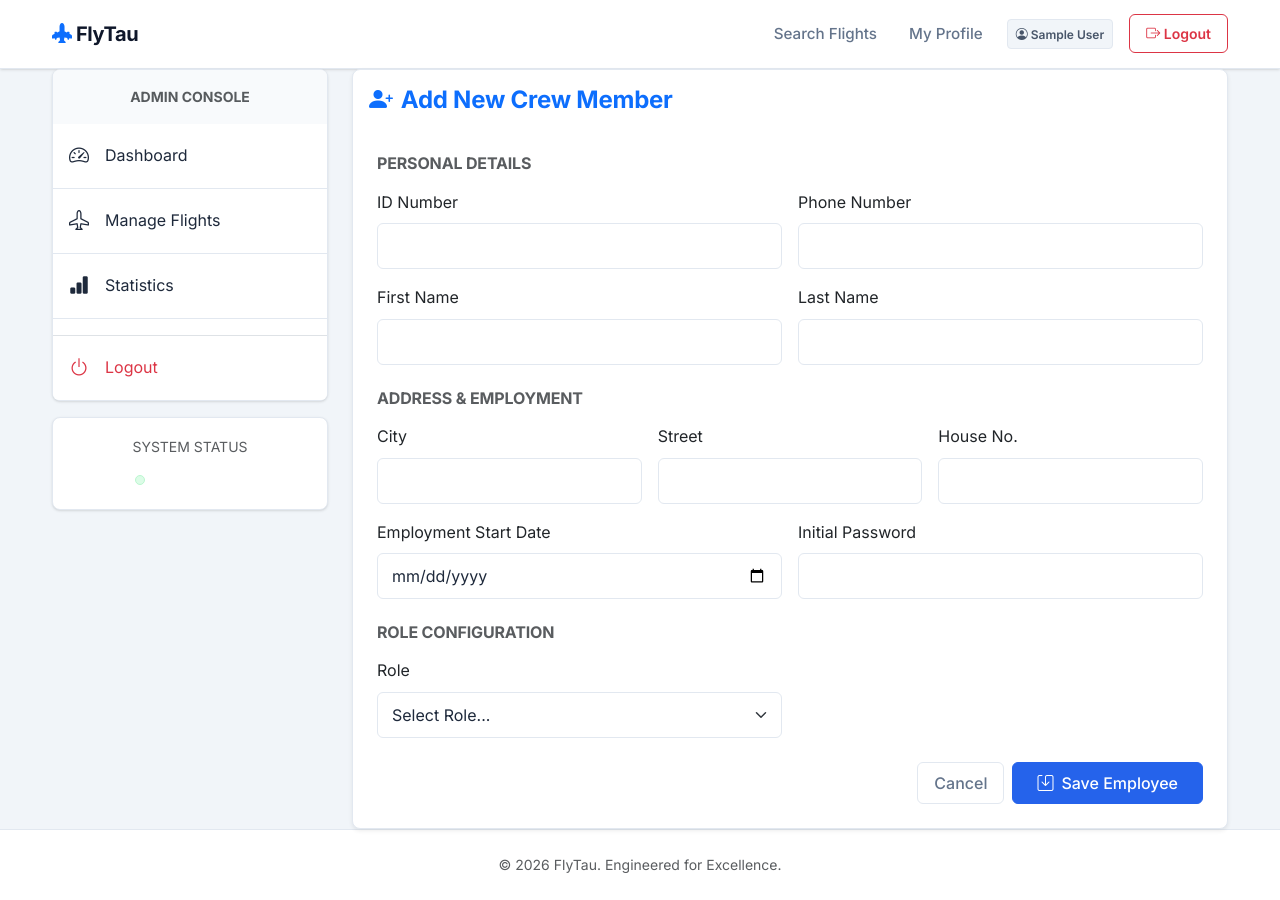
After one commit to RoySabag/flytau, a Flask app: page /admin/add_crew in a window 1280 px wide. The commit adds this page. Run offline with Flask 3, Linux system fonts and the light colour scheme; the visitor is signed in with stand-in values (Sample User, id 1).

Commit message:
Added statistics dashboard and admin routes

```diff
--- a/app/routes/admin_routes.py
+++ b/app/routes/admin_routes.py
@@ -3,6 +3,7 @@ from app.classes.db_manager import DB
 from app.models.daos.flight_dao import FlightDAO
 from app.models.daos.aircrafts_dao import AircraftDAO
 from app.models.daos.crewscheduler import CrewScheduler
+from app.models.daos.statistics_dao import StatisticsDAO
 from datetime import datetime
 
 admin_bp = Blueprint('admin', __name__)
@@ -11,6 +12,7 @@ admin_bp = Blueprint('admin', __name__)
 flight_dao = FlightDAO(DB)
 aircraft_dao = AircraftDAO(DB)
 crew_scheduler = CrewScheduler(DB)
+stats_dao = StatisticsDAO(DB)
 
 @admin_bp.route('/login', methods=['GET', 'POST'])
 def login():
@@ -196,3 +198,93 @@ def create_flight_step3():
 def view_flights():
     flights = flight_dao.get_all_active_flights()
     return render_template('admin/flights.html', flights=flights)
+
+@admin_bp.route('/cancel_flight/<int:flight_id>', methods=['POST'])
+def cancel_flight(flight_id):
+    if not session.get('admin_logged_in'):
+        return redirect(url_for('admin.login'))
+
+    result = flight_dao.cancel_flight_transaction(flight_id)
+
+    if result['status'] == 'success':
+        flash(result['message'], "success")
+    else:
+        flash(f"Error: {result['message']}", "danger")
+
+    return redirect(url_for('admin.view_flights'))
+
+@admin_bp.route('/add_crew', methods=['GET', 'POST'])
+def add_crew():
+    if not session.get('admin_logged_in'):
+        return redirect(url_for('admin.login'))
+
+    if request.method == 'POST':
+        # Extract form data
+        id_number = request.form.get('id_number')
+        first_name = request.form.get('first_name')
+        last_name = request.form.get('last_name')
+        phone_number = request.form.get('phone_number')
+        city = request.form.get('city')
+        street = request.form.get('street')
+        house_no = request.form.get('house_no')
+        start_date = request.form.get('start_date')
+        role_id = request.form.get('role_id')
+        password = request.form.get('password')
+
+        # Checkbox returns '1' if checked, else None
+        long_haul = 1 if request.form.get('long_haul') else 0
+
+        # Basic Validation
+        if not all([id_number, first_name, last_name, role_id]):
+            flash("Error: Missing required fields.", "danger")
+            return redirect(url_for('admin.add_crew'))
+
+        if role_id == '1':
+             flash("Error: Creating new Admin users is not allowed.", "danger")
+             return redirect(url_for('admin.add_crew'))
+
+        # Use the employee_dao from current_app as initialized in run.py
+        # Or better, use the instance attached to the connection/blueprint logic if available.
+        # Looking at login route: employee_dao = current_app.employee_dao
+
+        try:
+            employee_dao = current_app.employee_dao
+            # Check if ID exists (would ideally be in DAO but catching DB error is ok too)
+            existing = employee_dao.get_employee_by_id(id_number)
+            if existing:
+                flash(f"Error: Employee with ID {id_number} already exists.", "danger")
+                return redirect(url_for('admin.add_crew'))
+
+            employee_dao.add_employee(
+                id_number, first_name, last_name, phone_number,
+                city, street, house_no, start_date, role_id,
+                password, long_haul
+            )
+            flash(f"Employee {first_name} {last_name} added successfully!", "success")
+            return redirect(url_for('admin.dashboard'))
+
+        except Exception as e:
+            flash(f"Error adding employee: {str(e)}", "danger")
+            return redirect(url_for('admin.add_crew'))
+
+    return render_template('admin/add_crew.html', active_page='add_crew')
+
+@admin_bp.route('/dashboard/statistics')
+def statistics():
+    if not session.get('admin_logged_in'):
+        return redirect(url_for('admin.login'))
+
+    # Fetch Data
+    kpi_occupancy = stats_dao.get_avg_fleet_occupancy()
+    rev_by_manufacturer = stats_dao.get_revenue_by_manufacturer()
+    emp_hours = stats_dao.get_employee_flight_hours()
+    cancel_rates = stats_dao.get_monthly_cancellation_rate()
+    aircraft_activity = stats_dao.get_monthly_aircraft_activity()
+
+    return render_template('admin/statistics.html',
+                           active_page='statistics',
+                           kpi_occupancy=kpi_occupancy,
+                           rev_by_manufacturer=rev_by_manufacturer,
+                           emp_hours=emp_hours,
+                           cancel_rates=cancel_rates,
+                           aircraft_activity=aircraft_activity)
--- /dev/null
+++ b/templates/admin/add_crew.html
@@ -0,0 +1,98 @@
+{% extends 'admin/base.html' %}
+
+{% block admin_content %}
+<div class="card shadow-sm border-0">
+    <div class="card-header bg-transparent border-0 py-3 d-flex justify-content-between align-items-center">
+        <h4 class="mb-0 fw-bold text-primary"><i class="bi bi-person-plus-fill me-2"></i>Add New Crew Member</h4>
+    </div>
+    <div class="card-body p-4">
+        <form method="POST" action="{{ url_for('admin.add_crew') }}" class="needs-validation" novalidate>
+
+            <h6 class="text-uppercase fw-bold text-muted mb-3">Personal Details</h6>
+            <div class="row g-3 mb-4">
+                <div class="col-md-6">
+                    <label for="id_number" class="form-label">ID Number</label>
+                    <input type="text" class="form-control" id="id_number" name="id_number" required>
+                </div>
+                <div class="col-md-6">
+                    <label for="phone_number" class="form-label">Phone Number</label>
+                    <input type="text" class="form-control" id="phone_number" name="phone_number" required>
+                </div>
+                <div class="col-md-6">
+                    <label for="first_name" class="form-label">First Name</label>
+                    <input type="text" class="form-control" id="first_name" name="first_name" required>
+                </div>
+                <div class="col-md-6">
+                    <label for="last_name" class="form-label">Last Name</label>
+                    <input type="text" class="form-control" id="last_name" name="last_name" required>
+                </div>
+            </div>
+
+            <h6 class="text-uppercase fw-bold text-muted mb-3">Address & Employment</h6>
+            <div class="row g-3 mb-4">
+                <div class="col-md-4">
+                    <label for="city" class="form-label">City</label>
+                    <input type="text" class="form-control" id="city" name="city" required>
+                </div>
+                <div class="col-md-4">
+                    <label for="street" class="form-label">Street</label>
+                    <input type="text" class="form-control" id="street" name="street" required>
+                </div>
+                <div class="col-md-4">
+                    <label for="house_no" class="form-label">House No.</label>
+                    <input type="text" class="form-control" id="house_no" name="house_no" required>
+                </div>
+                <div class="col-md-6">
+                    <label for="start_date" class="form-label">Employment Start Date</label>
+                    <input type="date" class="form-control" id="start_date" name="start_date" required>
+                </div>
+                <div class="col-md-6">
+                    <label for="password" class="form-label">Initial Password</label>
+                    <input type="password" class="form-control" id="password" name="password" required>
+                </div>
+            </div>
+
+            <h6 class="text-uppercase fw-bold text-muted mb-3">Role Configuration</h6>
+            <div class="row g-3 mb-4">
+                <div class="col-md-6">
+                    <label for="role_id" class="form-label">Role</label>
+                    <select class="form-select" id="role_id" name="role_id" required onchange="togglePilotOptions()">
+                        <option value="" selected disabled>Select Role...</option>
+                        <option value="2">Pilot</option>
+                        <option value="3">Flight Attendant</option>
+                    </select>
+                </div>
+                <div class="col-md-6" id="pilot_options" style="display: none;">
+                    <label class="form-label d-block">&nbsp;</label>
+                    <div class="form-check mt-2">
+                        <input class="form-check-input" type="checkbox" id="long_haul" name="long_haul" value="1">
+                        <label class="form-check-label" for="long_haul">
+                            Long Haul Certified
+                        </label>
+                    </div>
+                </div>
+            </div>
+
+            <div class="d-flex justify-content-end gap-2">
+                <a href="{{ url_for('admin.dashboard') }}" class="btn btn-outline-secondary">Cancel</a>
+                <button type="submit" class="btn btn-primary px-4"><i class="bi bi-save me-2"></i>Save Employee</button>
+            </div>
+        </form>
+    </div>
+</div>
+
+<script>
+    function togglePilotOptions() {
+        const role = document.getElementById('role_id').value;
+        const pilotOptions = document.getElementById('pilot_options');
+        // Role ID 2 is Pilot, 3 is Flight Attendant
+        if (role === '2' || role === '3') {
+            pilotOptions.style.display = 'block';
+        } else {
+            pilotOptions.style.display = 'none';
+            // Uncheck if hidden
+            document.getElementById('long_haul').checked = false;
+        }
+    }
+</script>
+{% endblock %}
--- a/templates/admin/base.html
+++ b/templates/admin/base.html
@@ -18,6 +18,11 @@
                     <a href="{{ url_for('admin.view_flights') }}"
                         class="list-group-item list-group-item-action d-flex align-items-center p-3 {% if active_page == 'flights' %}active{% endif %}">
                         <i class="bi bi-airplane me-3 fs-5"></i> Manage Flights
+                    </a>
+
+                    <a href="{{ url_for('admin.statistics') }}"
+                        class="list-group-item list-group-item-action d-flex align-items-center p-3 {% if active_page == 'statistics' %}active{% endif %}">
+                        <i class="bi bi-bar-chart-fill me-3 fs-5"></i> Statistics
                     </a>
 
                     <a href="{{ url_for('routes.logout') }}"
```
Also changed, not shown: app/models/daos/employee_dao.py (+12 -0 lines), app/models/daos/flight_dao.py (+113 -5 lines), app/models/daos/statistics_dao.py (added, +126 -0 lines), templates/admin/dashboard.html (+18 -0 lines), templates/admin/flights.html (+24 -6 lines), templates/admin/statistics.html (added, +193 -0 lines).
